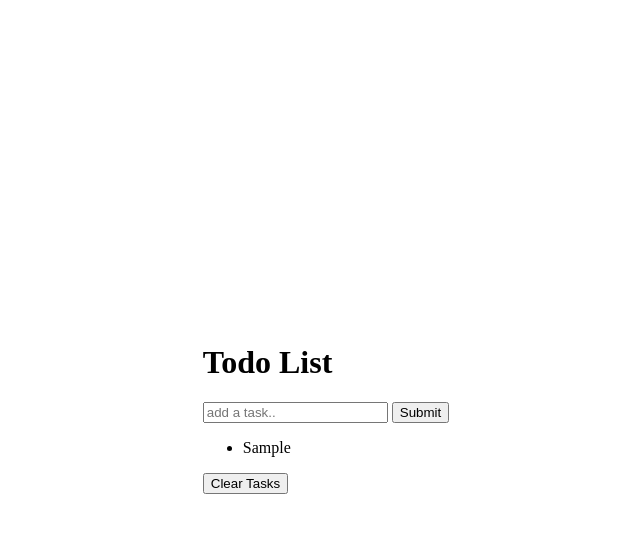
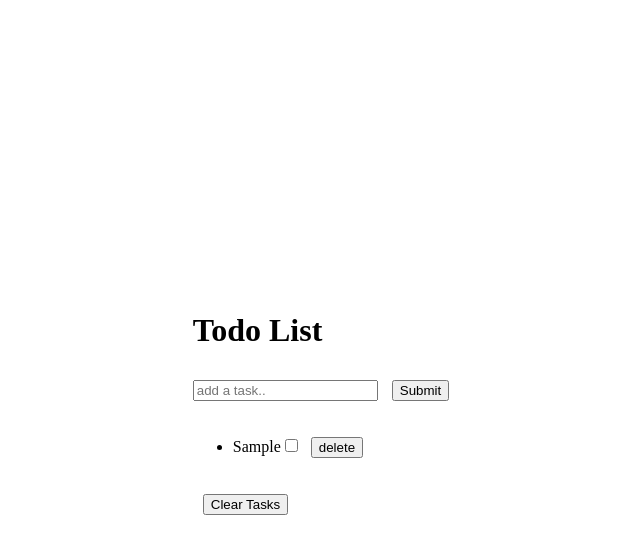
Before and after one commit to RuslanShadmanov/ToDoList, a plain HTML site: page index.html in a window 1280 px wide. Both pictures are taken after typing "Sample" into the empty fields and a click on the button "Submit". Shown: the whole page, without its empty margins (314-954 px from the left). Drawn offline with Linux system fonts and the light colour scheme.

Commit message:
add features

```diff
--- a/script.js
+++ b/script.js
@@ -5,7 +5,7 @@ const resetBtn = document.querySelector("button[type='reset']");
 const ul = document.querySelector("ul");
 const form = document.querySelector("form")
 const p = document.querySelector(".info")
-const tasks = [];
+let tasks = [];
 
 const showMsg = (msgText,status) => {
     p.innerText = msgText;
@@ -19,16 +19,54 @@ const showMsg = (msgText,status) => {
 
 form.addEventListener('submit', (e) => {
     e.preventDefault();
-    const newTask =input.value;
-    if (!newTask.trim()) {
+
+    const inputVal = input.value;
+
+    if (!inputVal.trim()) {
         showMsg("Please a valid task", "danger")
         return};
-    if (tasks.includes(newTask)){
+
+        const isFound = tasks.some((task)=>task.name===inputVal)
+
+        // const isFound = tasks.find(task=>task.name===inputVal)
+
+    if (isFound){
    showMsg("This task has already existed","danger")
     return;}
+
+const newTask = {
+    name: inputVal,
+    id: Date.now(),
+    isDone:false,
+};
+
     tasks.push(newTask);
 
-    ul.innerHTML+=`<li>${newTask}</li>`
+    const li = document.createElement("li")
+    li.innerText = newTask.name;
+    li.setAttribute("id",newTask.id);
+    const deleteBtn = document.createElement("button")
+    deleteBtn.innerText = "delete"
+    deleteBtn.addEventListener("click",(e)=>{
+        ul.removeChild(e.target.parentNode);
+        tasks = tasks.filter((task)=>task.id !==Number (e.target.parentNode.id))
+
+    })
+    const checkbox = document.createElement('input');
+    checkbox.type = 'checkbox'
+    checkbox.addEventListener ('click',(e) => {
+        e.target.parentNode.classList.toggle ("completed");
+        tasks =tasks.map((task)=>{
+            if (task.id=== Number(e.target.parentNode.id)){
+                task.isDone = e.target.checked;
+            }
+            return task;
+        })
+    })
+
+    li.appendChild(checkbox);
+    li.appendChild(deleteBtn);
+    ul.appendChild(li);
     showMsg( "Item added succesfully","success")
 
     input.value = "";
@@ -38,4 +76,9 @@ resetBtn.addEventListener("click",()=>{
     ul.innerHTML = "";
     input.valuev = "";
     tasks.length = 0;
-});
+})
+
+// newTask.map(()=>{
+//     newTask.isDone===true
+// })
+// console.log (newTask)
--- a/style.css
+++ b/style.css
@@ -16,3 +16,11 @@ body{
 .success{
     color: green;
 }
+
+button {
+    margin: 10px;
+}
+
+.completed {
+    text-decoration: line-through;
+}
```
